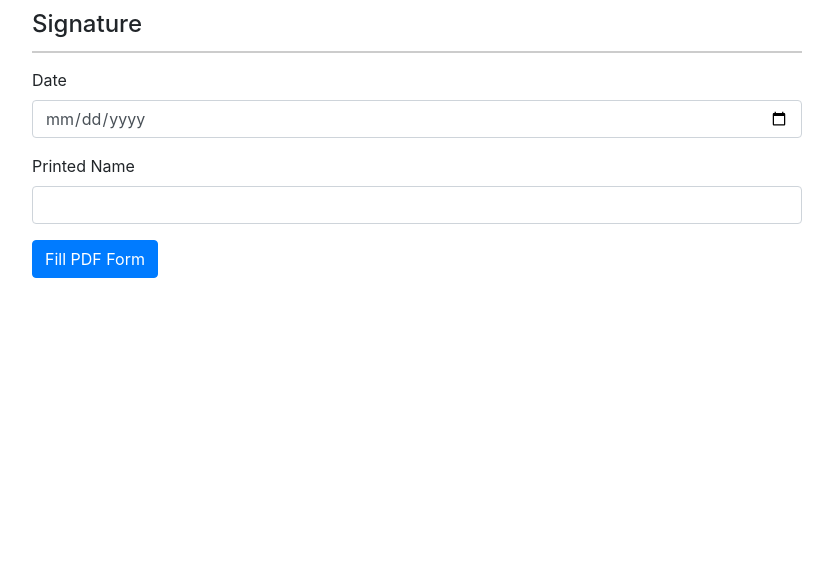
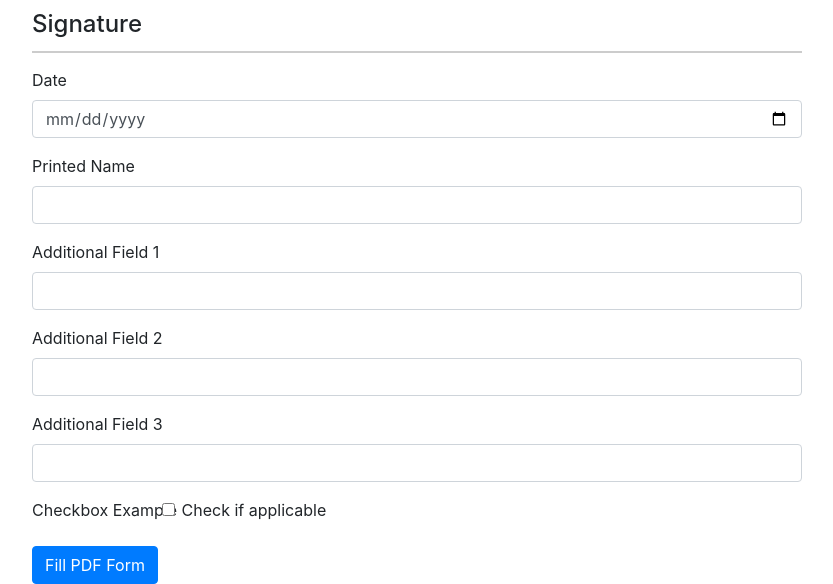
Before and after one commit to RichardAragon/FL300FormFiller, a Python web app: template templates/form.html in a window 1280 px wide. Shown: the part 3025-3609 px from the top of the page, without its empty margins (223-1056 px from the left). Before the commit the page ends 3303 px from the top, so only its background shows below. Run offline with Jinja, Linux system fonts and the light colour scheme; the template is opened without the code that fills it, so the values that code supplies are empty; some libraries are stand-ins or nearby versions.

Commit message:
Update form.html

```diff
--- a/templates/form.html
+++ b/templates/form.html
@@ -220,6 +220,25 @@
                 <input type="text" class="form-control" id="Text_Field0" name="Text_Field0" required>
             </div>
 
+            <!-- Additional Fields from Form -->
+            <div class="form-group">
+                <label for="iefilltext1f">Additional Field 1</label>
+                <input type="text" class="form-control" id="iefilltext1f" name="iefilltext1f">
+            </div>
+            <div class="form-group">
+                <label for="iefilltext2a">Additional Field 2</label>
+                <input type="text" class="form-control" id="iefilltext2a" name="iefilltext2a">
+            </div>
+            <div class="form-group">
+                <label for="iefilltext3a1">Additional Field 3</label>
+                <input type="text" class="form-control" id="iefilltext3a1" name="iefilltext3a1">
+            </div>
+            <div class="form-group">
+                <label for="CheckBox31">Checkbox Example</label>
+                <input type="checkbox" class="form-check-input" id="CheckBox31" name="CheckBox31">
+                <label class="form-check-label" for="CheckBox31">Check if applicable</label>
+            </div>
+
             <!-- Submit Button -->
             <button type="submit" class="btn btn-primary">Fill PDF Form</button>
         </form>
```
